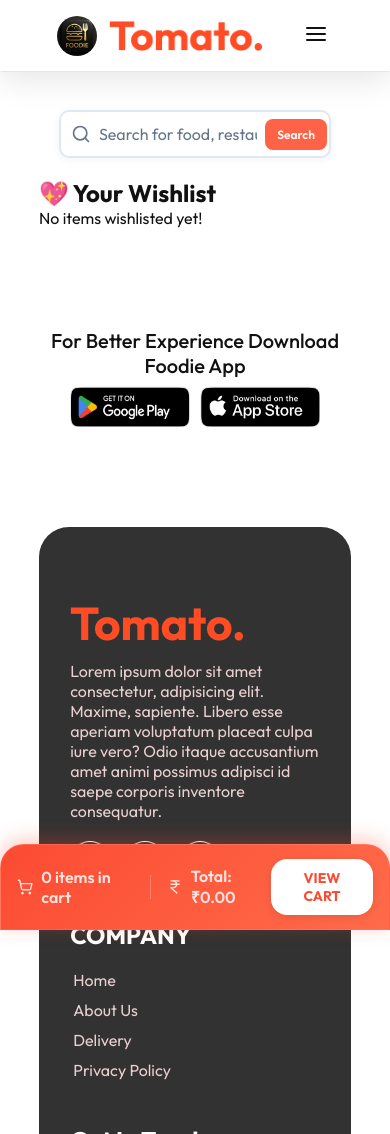
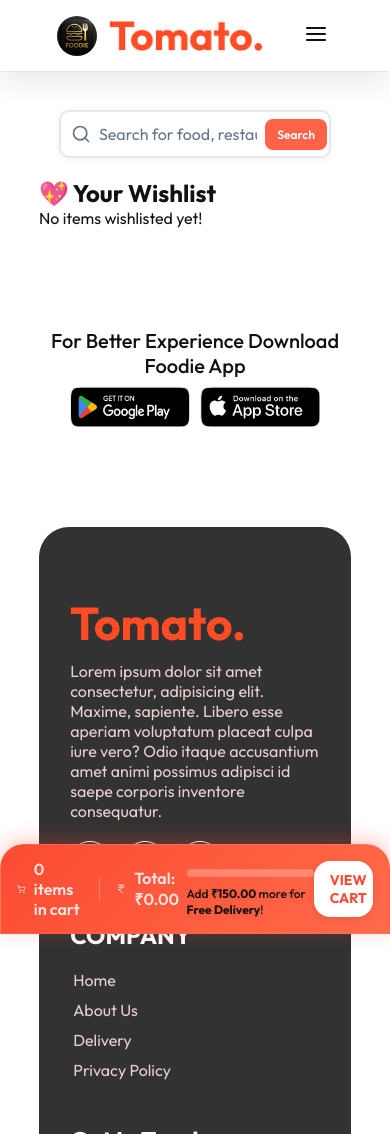
Before and after one commit to swayam03275/Foodie, a React (Vite) app in the folder frontend/: page /wishlist in a window 390 px wide. Shown: the top 1134 px of the page. Built offline with nearby package versions, Linux system fonts and the light colour scheme.

Commit message:
Added: Free delivery progress bar.

```diff
--- a/frontend/src/components/CartSummaryBar/CartSummaryBar.css
+++ b/frontend/src/components/CartSummaryBar/CartSummaryBar.css
@@ -295,3 +295,53 @@
     min-width: auto;
   }
 }
+
+/* Free Delivery Progress Bar Styles */
+.free-delivery-progress-container {
+  flex: 1 1 100%;
+  max-width: 340px;
+  margin: 0 24px;
+  display: flex;
+  flex-direction: column;
+  align-items: flex-start;
+  justify-content: center;
+  gap: 6px;
+}
+
+.free-delivery-progress-bar-bg {
+  width: 100%;
+  height: 10px;
+  background: rgba(255, 255, 255, 0.25);
+  border-radius: 8px;
+  overflow: hidden;
+  margin-bottom: 2px;
+}
+
+.free-delivery-progress-bar-fill {
+  height: 100%;
+  /* background: linear-gradient(90deg, #ffe6e6 0%, #fc4b32 100%); */
+  background: linear-gradient(90deg, #eebc8b 0%, #ffffff 100%);
+  border-radius: 8px;
+  transition: width 0.4s cubic-bezier(0.4, 0, 0.2, 1);
+}
+
+.free-delivery-progress-text {
+  font-size: 14px;
+  color: #fff;
+  font-weight: 500;
+  text-shadow: 0 1px 4px rgba(252, 75, 50, 0.12);
+}
+
+@media (max-width: 768px) {
+  .free-delivery-progress-container {
+    max-width: 100%;
+    margin: 8px 0 0 0;
+    align-items: stretch;
+  }
+  .free-delivery-progress-bar-bg {
+    height: 8px;
+  }
+  .free-delivery-progress-text {
+    font-size: 12px;
+  }
+}
--- a/frontend/src/components/CartSummaryBar/CartSummaryBar.jsx
+++ b/frontend/src/components/CartSummaryBar/CartSummaryBar.jsx
@@ -4,6 +4,8 @@
 import { useNavigate, useLocation } from "react-router-dom"; //  import useLocation
 import { food_list } from "../../assets/frontend_assets/assets";
 import { ShoppingCart, IndianRupee } from "lucide-react"; // Add Lucide icons
+
+const FREE_DELIVERY_THRESHOLD = 150; // You can adjust this value as needed
 
 const CartSummaryBar = () => {
   const { cartItems, getTotalCartAmount } = useContext(StoreContext);
@@ -17,6 +19,8 @@
     0
   );
   const totalAmount = getTotalCartAmount();
+  const deliveryProgress = Math.min(totalAmount / FREE_DELIVERY_THRESHOLD, 1);
+  const amountLeft = Math.max(FREE_DELIVERY_THRESHOLD - totalAmount, 0);
 
   // Handle slide-in and slide-out animations
   useEffect(() => {
@@ -55,6 +59,27 @@
           <span className="cart-text">Total: ₹{totalAmount.toFixed(2)}</span>
         </div>
       </div>
+      {/* Free Delivery Progress Bar */}
+      <div className="free-delivery-progress-container">
+        <div className="free-delivery-progress-bar-bg">
+          <div
+            className="free-delivery-progress-bar-fill"
+            style={{ width: `${deliveryProgress * 100}%` }}
+          ></div>
+        </div>
+        <div className="free-delivery-progress-text">
+          {deliveryProgress < 1 ? (
+            <span>
+              Add <b>₹{amountLeft.toFixed(2)}</b> more for <b>Free Delivery</b>!
+            </span>
+          ) : (
+            <span>
+              🎉 <b>Congratulations!</b> You have unlocked <b>Free Delivery</b>!
+            </span>
+          )}
+        </div>
+      </div>
+      {/* View Cart Button */}
       <button className="view-cart-btn" onClick={() => navigate("/cart")}>
         VIEW CART
       </button>
```
